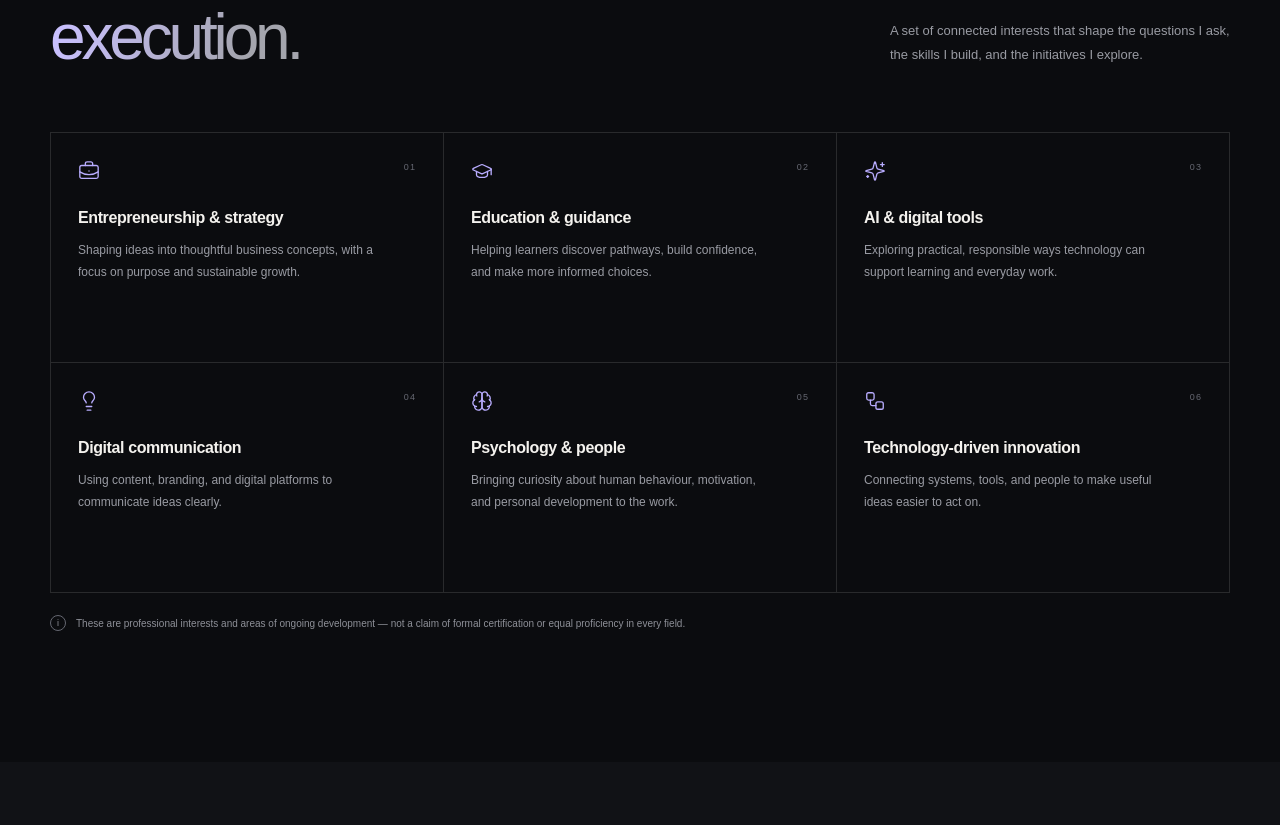
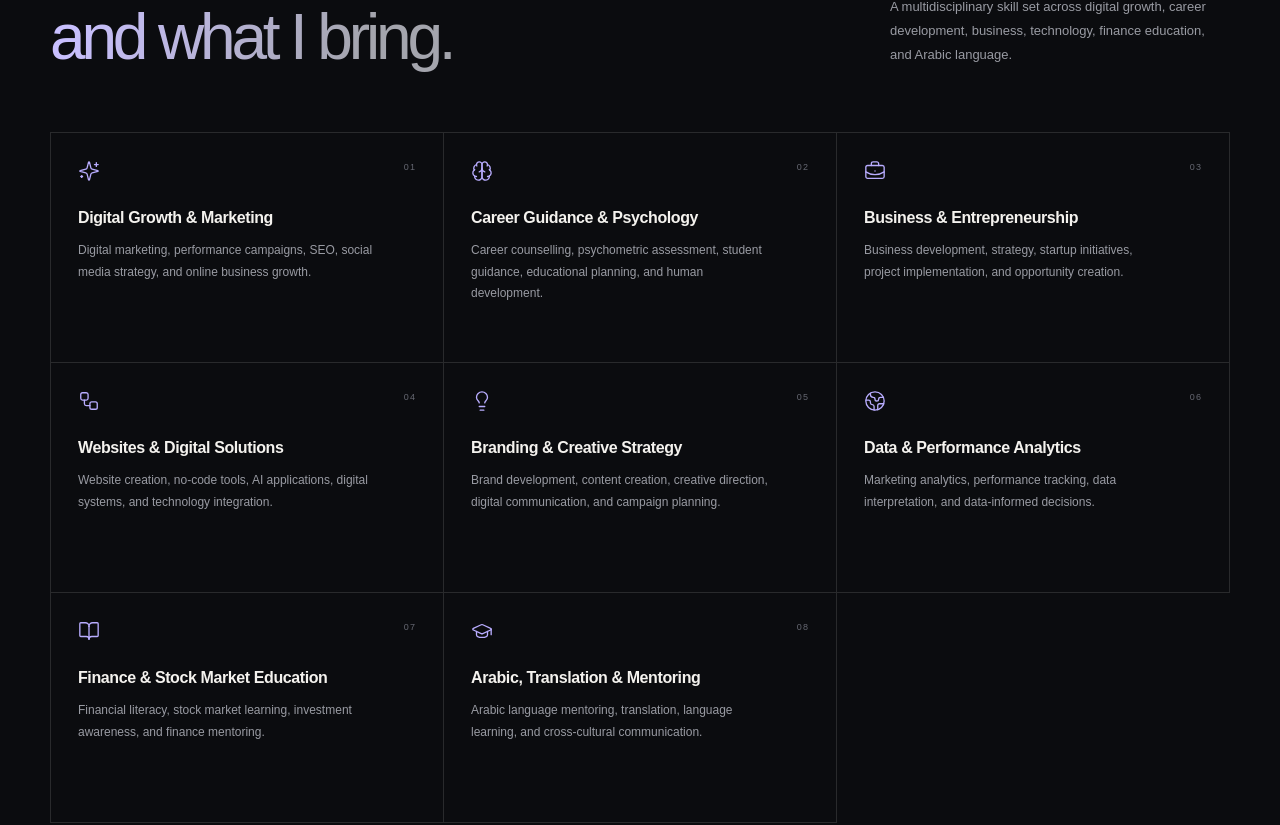
Before and after one commit to kmmuhsinullal-netizen/muhsin-ullal-portfolio, a Next.js app: page / in a window 1280 px wide. Shown: the part 3360-4185 px from the top of the page. Built offline with nearby package versions, Linux system fonts and the light colour scheme; no server answers.

Commit message:
Replace interests grid with professional skills and expertise

```diff
--- a/app/page.tsx
+++ b/app/page.tsx
@@ -19,12 +19,14 @@ const ventures = [
 ];
 
 const interests = [
-  { icon: BriefcaseBusiness, title: 'Entrepreneurship & strategy', text: 'Shaping ideas into thoughtful business concepts, with a focus on purpose and sustainable growth.' },
-  { icon: GraduationCap, title: 'Education & guidance', text: 'Helping learners discover pathways, build confidence, and make more informed choices.' },
-  { icon: Sparkles, title: 'AI & digital tools', text: 'Exploring practical, responsible ways technology can support learning and everyday work.' },
-  { icon: Lightbulb, title: 'Digital communication', text: 'Using content, branding, and digital platforms to communicate ideas clearly.' },
-  { icon: Brain, title: 'Psychology & people', text: 'Bringing curiosity about human behaviour, motivation, and personal development to the work.' },
-  { icon: Workflow, title: 'Technology-driven innovation', text: 'Connecting systems, tools, and people to make useful ideas easier to act on.' },
+  { icon: Sparkles, title: 'Digital Growth & Marketing', text: 'Digital marketing, performance campaigns, SEO, social media strategy, and online business growth.' },
+  { icon: Brain, title: 'Career Guidance & Psychology', text: 'Career counselling, psychometric assessment, student guidance, educational planning, and human development.' },
+  { icon: BriefcaseBusiness, title: 'Business & Entrepreneurship', text: 'Business development, strategy, startup initiatives, project implementation, and opportunity creation.' },
+  { icon: Workflow, title: 'Websites & Digital Solutions', text: 'Website creation, no-code tools, AI applications, digital systems, and technology integration.' },
+  { icon: Lightbulb, title: 'Branding & Creative Strategy', text: 'Brand development, content creation, creative direction, digital communication, and campaign planning.' },
+  { icon: Globe2, title: 'Data & Performance Analytics', text: 'Marketing analytics, performance tracking, data interpretation, and data-informed decisions.' },
+  { icon: BookOpen, title: 'Finance & Stock Market Education', text: 'Financial literacy, stock market learning, investment awareness, and finance mentoring.' },
+  { icon: GraduationCap, title: 'Arabic, Translation & Mentoring', text: 'Arabic language mentoring, translation, language learning, and cross-cultural communication.' },
 ];
 
 const projects = [
@@ -58,7 +60,7 @@ export default function HomePage() {
 
     <section className="section ventures-section" id="ventures"><div className="page-wrap"><div className="section-heading"><div><p className="section-kicker">IDEAS IN MOTION</p><h2>Turning ideas<br /><span>into initiatives.</span></h2></div><p className="section-intro">Different fields, one shared intention: create useful opportunities and make progress more accessible.</p></div><div className="venture-grid">{ventures.map(({ number, icon: Icon, name, category, role, description, tags, href, link, external }) => <article className="venture-card" key={number}><div className="card-top"><span className="card-number">{number}</span><span className="card-icon" aria-hidden="true"><Icon size={22} strokeWidth={1.7} /></span></div><p className="card-category">{category}</p><h3>{name}</h3>{role && <p className="venture-role">{role}</p>}<p className="card-description">{description}</p><div className="tag-list">{tags.map(tag => <span key={tag}>{tag}</span>)}</div><a className="card-link" href={href} target={external ? '_blank' : undefined} rel={external ? 'noreferrer' : undefined}>{link} <ArrowUpRight size={16} /></a></article>)}</div></div></section>
 
-    <section className="section interests-section" id="interests"><div className="page-wrap"><div className="section-heading compact"><div><p className="section-kicker">WHAT I’M EXPLORING</p><h2>Where ideas meet<br /><span>execution.</span></h2></div><p className="section-intro">A set of connected interests that shape the questions I ask, the skills I build, and the initiatives I explore.</p></div><div className="interest-grid">{interests.map(({ icon: Icon, title, text }, i) => <article className="interest-item" key={title}><span className="interest-number">0{i + 1}</span><Icon size={22} strokeWidth={1.45} /><h3>{title}</h3><p>{text}</p></article>)}</div><p className="honesty-note"><span className="note-mark">i</span> These are professional interests and areas of ongoing development — not a claim of formal certification or equal proficiency in every field.</p></div></section>
+    <section className="section interests-section" id="interests"><div className="page-wrap"><div className="section-heading compact"><div><p className="section-kicker">SKILLS & PROFESSIONAL EXPERTISE</p><h2>What I do<br /><span>and what I bring.</span></h2></div><p className="section-intro">A multidisciplinary skill set across digital growth, career development, business, technology, finance education, and Arabic language.</p></div><div className="interest-grid">{interests.map(({ icon: Icon, title, text }, i) => <article className="interest-item" key={title}><span className="interest-number">0{i + 1}</span><Icon size={22} strokeWidth={1.45} /><h3>{title}</h3><p>{text}</p></article>)}</div><p className="honesty-note"><span className="note-mark">i</span> These areas reflect my skills, professional practice, and ongoing development. The depth of experience may vary across disciplines.</p></div></section>
 
     <section className="section projects-section" id="projects"><div className="page-wrap"><div className="section-heading"><div><p className="section-kicker">SELECTED WORK & INITIATIVES</p><h2>Ideas becoming<br /><span>real work.</span></h2></div><p className="section-intro">A snapshot of initiatives and concepts in development. This portfolio will grow as project details and outcomes are verified.</p></div><div className="project-list">{projects.map(({ n, label, title, text, status, icon: Icon }) => <article className="project-row" key={n}><div className="project-symbol"><Icon size={27} strokeWidth={1.3} /></div><div className="project-main"><p className="card-category">{label}</p><h3>{title}</h3><p>{text}</p></div><div className="project-status"><span className="status-marker" />{status}</div><a className="project-arrow" href="#contact" aria-label={`Ask about ${title}`}><ArrowUpRight size={19} /></a></article>)}</div></div></section>
 
```
